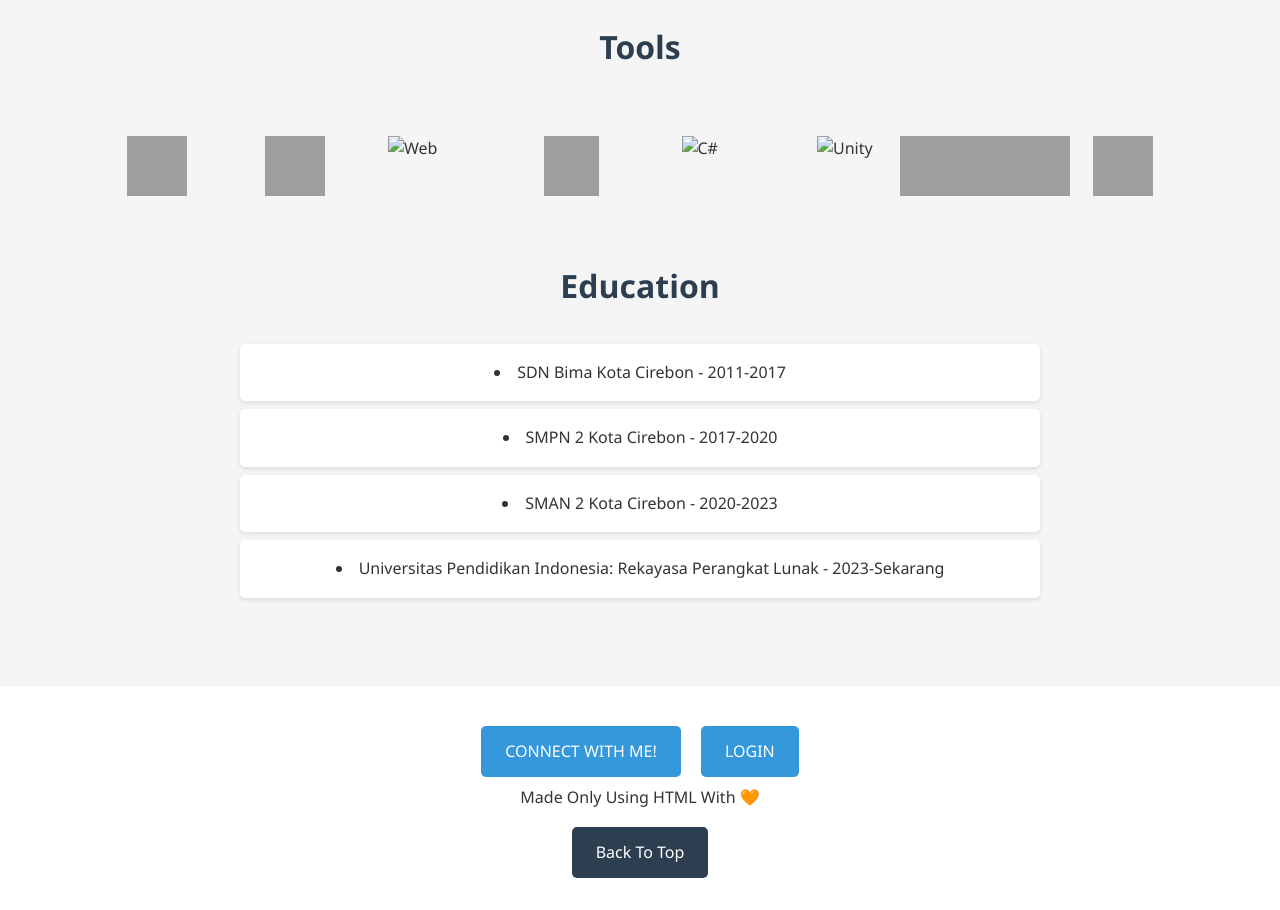
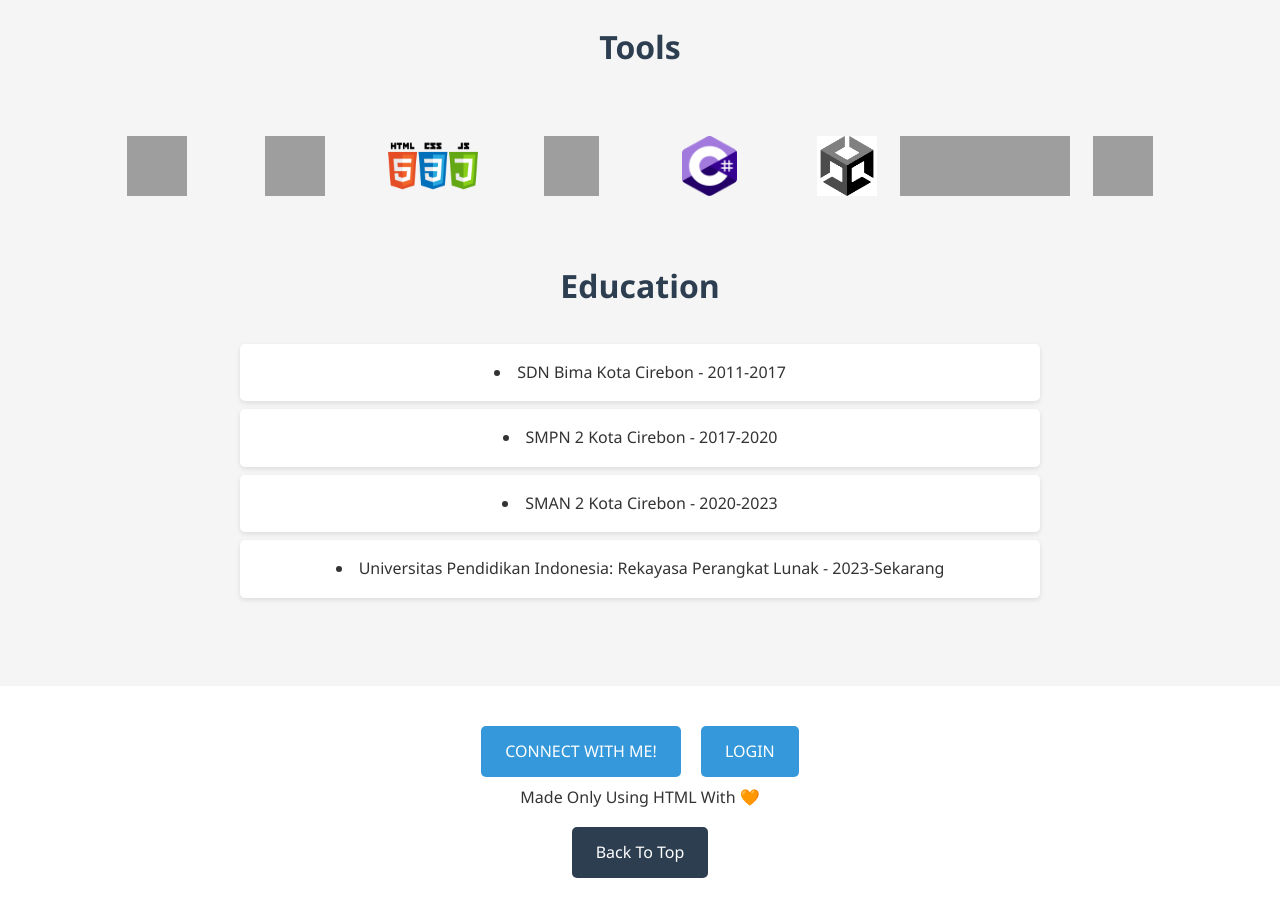
Before and after one commit to CRXWFF/CRXWFF.github.io, a plain HTML site: page index.html in a window 1280 px wide. Shown: the part 1160-2070 px from the top of the page. Drawn offline with Linux system fonts and the light colour scheme; grey boxes are pictures that could not be loaded.

Commit message:
Fix image paths in index.html for better accessibility

```diff
--- a/index.html
+++ b/index.html
@@ -89,20 +89,15 @@
             width="60"
             height="60"
           />
-          <img src="/img/htmlcssjs.png" alt="Web" width="90" height="60" />
+          <img src="htmlcssjs.png" alt="Web" width="90" height="60" />
           <img
             src="https://isocpp.org/assets/images/cpp_logo.png"
             alt="C++"
             width="55"
             height="60"
           />
-          <img
-            src="/img/Logo_C_sharp.svg.png"
-            alt="C#"
-            width="55"
-            height="60"
-          />
-          <img src="/img/unitylogo.png" alt="Unity" width="60" height="60" />
+          <img src="Logo_C_sharp.svg.png" alt="C#" width="55" height="60" />
+          <img src="unitylogo.png" alt="Unity" width="60" height="60" />
           <img
             src="https://www.python.org/static/community_logos/python-logo-generic.svg"
             alt="Python"
```
